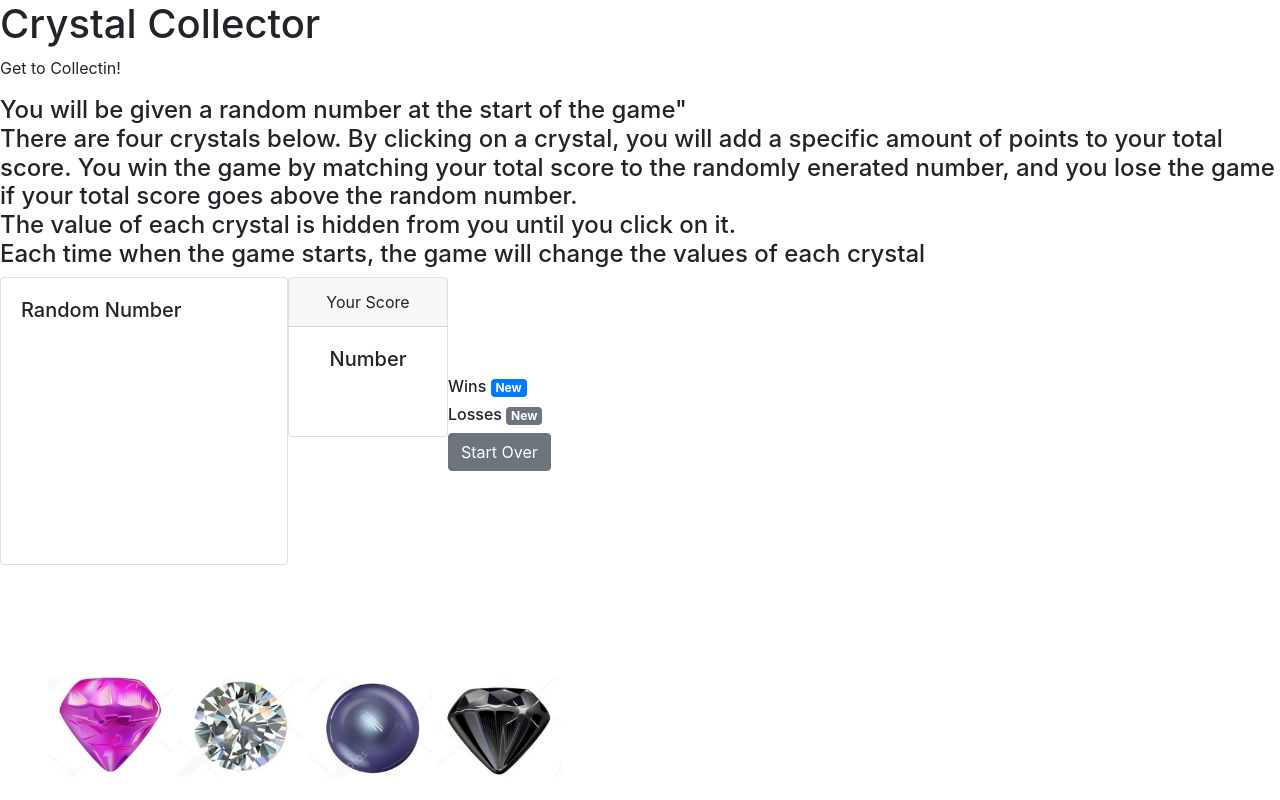
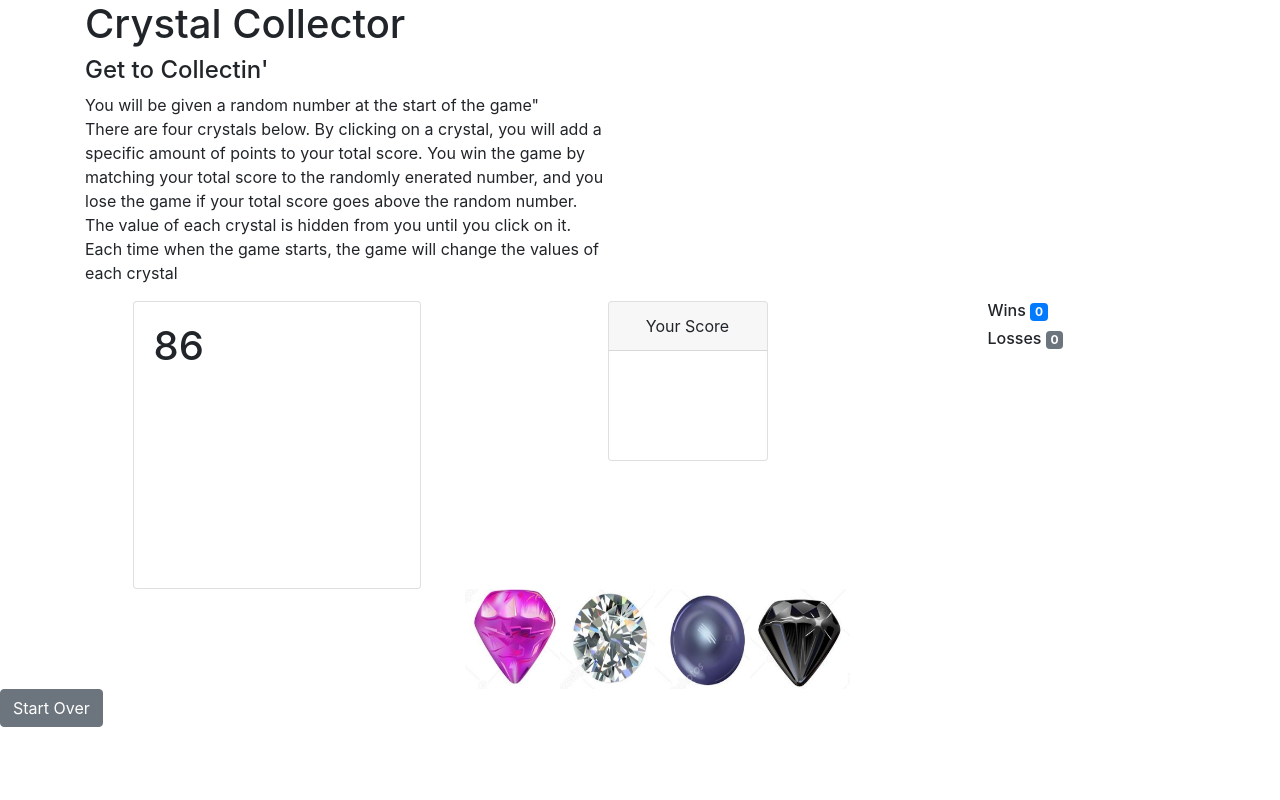
Before and after one commit to kwikkid/crystal-collector, a plain HTML site: page index.html in a window 1280 px wide. Drawn offline with nearby package versions, Linux system fonts and the light colour scheme.

Commit message:
new features including summing the wins and losses and new functions to restart the game and check if the user won or loss

```diff
--- a/assets/css/style.css
+++ b/assets/css/style.css
@@ -1,16 +1,11 @@
 
 
-.card {
+/*.card {
 	float:left;
 }
-
+*/
 img {
-	position: relative;
-	top: 400px;
-	right: 400px;
-
-	clear: both;
-	width: 125px;
+	width: 100px;
 	height: 100px;
 }
 
--- a/assets/javascript/game.js
+++ b/assets/javascript/game.js
@@ -0,0 +1,96 @@
+$(document).ready(function() {
+
+var randomNumber = 0;
+var count = 0;
+var gem1 = 0;
+var gem2 = 0;
+var gem3 = 0;
+var gem4 = 0;
+var isWinner = false;
+var wins = 0;
+var losses = 0;
+
+
+//use a function to start the game
+	function startGame() {
+
+		isWinner = false;
+
+		// $("#gem1", "#gem2", "#gem3", "#gem4", "#randon-number", "#count").empty();
+		$("#random-number").empty();
+		$("#count").empty();
+		count = 0;
+		console.log("count: ", count);
+		console.log("empty div: ", )
+		//creates a random number generator that displays the number in id random-number between 19-120//
+		// randomNumber = Math.floor(Math.random() * 102 + 19);
+		randomNumber = Math.floor(Math.random() * 102 + 19);
+		console.log("random number: " ,randomNumber);
+		$("#random-number").text(randomNumber);
+
+		//randomly assigns a value to each gem between 1-12//
+		gem1 = Math.floor(Math.random() * 11 + 1);
+		gem2 = Math.floor(Math.random() * 11 + 1);
+		gem3 = Math.floor(Math.random() * 11 + 1);
+		gem4 = Math.floor(Math.random() * 11 + 1);
+		console.log(gem1,gem2,gem3,gem4);
+		console.log(typeof gem1);
+		result(randomNumber);
+	};
+	startGame();
+
+
+	function result(randomNumber) {
+		$("#gem1").click(function() {
+			count = gem1 + count
+			$("#count").text(count);
+			console.log("first");
+			console.log(count);
+			checkWin(randomNumber, count);
+		});
+		$("#gem2").click(function() {
+			count = gem2 + count
+			$("#count").text(count);
+			console.log("first");
+			checkWin(randomNumber, count);
+		});
+		$("#gem3").click(function() {
+			count = gem3 + count
+			$("#count").text(count);
+			console.log("first");
+			checkWin(randomNumber, count);
+		});
+		$("#gem4").click(function() {
+			count = gem4 + count
+			$("#count").text(count);
+			console.log("first");
+			checkWin(randomNumber, count);
+
+		});
+
+
+	};
+
+	function checkWin(randomNumber, count) {
+		console.log("inside checkWin");
+		console.log("random number, count:" ,randomNumber, count);
+		if(count>randomNumber){
+			console.log("second")
+			alert("sorry");
+			losses++;
+			$("#losses").html(losses);
+			console.log("losses:", losses)
+		startGame();
+		}
+		else if(count == randomNumber){
+			console.log("second");
+			alert("yaya");
+			wins++;
+			$("#wins").html(wins);
+		startGame();
+
+		}
+	};
+
+
+});
--- a/index.html
+++ b/index.html
@@ -4,45 +4,76 @@
 	<title>Crystal Collector</title>
 	<link rel="stylesheet" href="https://maxcdn.bootstrapcdn.com/bootstrap/4.0.0/css/bootstrap.min.css" integrity="sha384-Gn5384xqQ1aoWXA+058RXPxPg6fy4IWvTNh0E263XmFcJlSAwiGgFAW/dAiS6JXm" crossorigin="anonymous">
 </head>
-	<script type= "text/javascript" src = ./assets/javascript/game.js"></script>
 	<link rel="stylesheet" href= "./assets/css/style.css">
 <body>
 
+		<div class ="container">
+		<div class="row justify-content-md-center">
+			<div class="col col-lg-12">
 				<h1>Crystal Collector</h1>
-	<p>Get to Collectin!</p>
-	<h4 id = "instructions-text">
-		You will be given a random number at the start of the game"<br>
+			</div>
+		</div>
+		<div class="row justify-content-md-center">
+			<div class="col col-lg-12">
+			<h4>Get to Collectin'</h4></div>
+		</div>
+		<div class="row justify-content-md-center">
+			<div class="col col-lg-6">
+				<p>You will be given a random number at the start of the game"<br>
 					There are four crystals below. By clicking on a crystal, you will add a specific amount of points to your total score. You win the game by matching your total score to the randomly enerated number, and you lose the game if your total score goes above the random number.<br>
 					The value of each crystal is hidden from you until you click on it.<br>
-		Each time when the game starts, the game will change the values of each crystal<br></h4>
-
+					Each time when the game starts, the game will change the values of each crystal
+				</p>
+			</div>
+			<div class="col col-lg-6">
+			</div>
+		</div>
+		<div class = "row justify-content-md-center">
+			<div class="col col-lg-2">
 				<div class="card" style="width: 18rem; height: 18rem;">
   					<div class="card-body">
-    	<h5 id="random-number">Random Number</h5>
+    					<h1 id="random-number"></h1>
   					</div>
 				</div>
-
-
-	<img id = "gem1" src = ./assets/images/gem1.png>
-	<img id = "gem2" src = ./assets/images/gem2.png>
-	<img id = "gem3" src = ./assets/images/gem3.png>
-	<img id = "gem4" src = ./assets/images/gem4.png>
-
+			</div>
+			<div class="col col-lg-3"></div>
+			<div class="col col-lg-2">
 				<div class="card text-center" style="width: 10rem; height: 10rem;">
 				  	<div class="card-header">
 				    Your Score
 				  	</div>
 				  	<div class="card-body">
-	    <h5 class="card-title" id="count">Number</h5>
+				    <h5 class="card-title" id="count">0</h5>
 				  	</div>
 				</div>
-<h6>Wins <span class="badge badge-primary">New</span></h6>
-<h6>Losses <span class="badge badge-secondary">New</span></h6>
-
+			</div>
+			<div class="col col-lg-2"></div>
+			<div class="col col-lg-2">
+			<h6>Wins <span class="badge badge-primary" id="wins">0</span></h6>
+			<h6>Losses <span class="badge badge-secondary" id="losses">0</span></h6>
+			</div>
+		</div>
+		<div class = "row justify-content-md-center">
+			<div class ="col col-lg-1">
+				<img class="gems" id ="gem1" src="./assets/images/gem1.png">
+			</div>
+			<div class ="col col-lg-1">
+				<img class = "gems" id="gem2" src="./assets/images/gem2.png">
+			</div>
+			<div class ="col col-lg-1">
+				<img class = "gems" id="gem3" src="./assets/images/gem3.png">
+			</div>
+			<div class ="col col-lg-1">
+				<img class = "gems" id="gem4" src="./assets/images/gem4.png">
+			</div>
+			</div>
+		</div>
+</div>
 <button type="button" class="btn btn-secondary">Start Over</button>
 
 <script src="https://code.jquery.com/jquery-3.2.1.slim.min.js" integrity="sha384-KJ3o2DKtIkvYIK3UENzmM7KCkRr/rE9/Qpg6aAZGJwFDMVNA/GpGFF93hXpG5KkN" crossorigin="anonymous"></script>
 <script src="https://cdnjs.cloudflare.com/ajax/libs/popper.js/1.12.9/umd/popper.min.js" integrity="sha384-ApNbgh9B+Y1QKtv3Rn7W3mgPxhU9K/ScQsAP7hUibX39j7fakFPskvXusvfa0b4Q" crossorigin="anonymous"></script>
 <script src="https://maxcdn.bootstrapcdn.com/bootstrap/4.0.0/js/bootstrap.min.js" integrity="sha384-JZR6Spejh4U02d8jOt6vLEHfe/JQGiRRSQQxSfFWpi1MquVdAyjUar5+76PVCmYl" crossorigin="anonymous"></script>
+<script src = "assets/javascript/game.js"></script>
 </body>
 </html>
```
Lines whose indentation alone changed are shown as unchanged.
